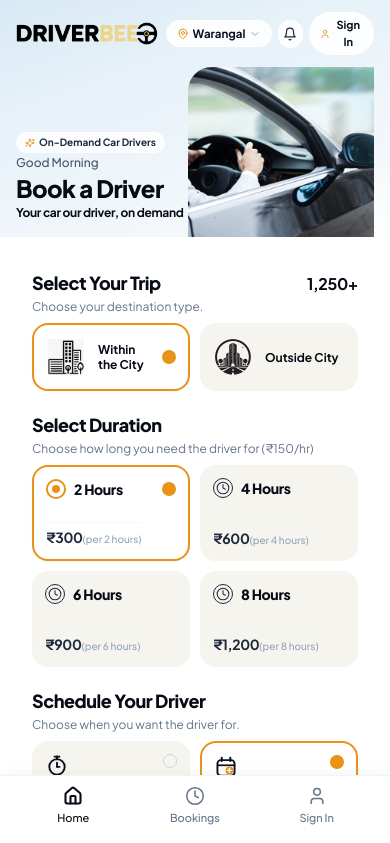
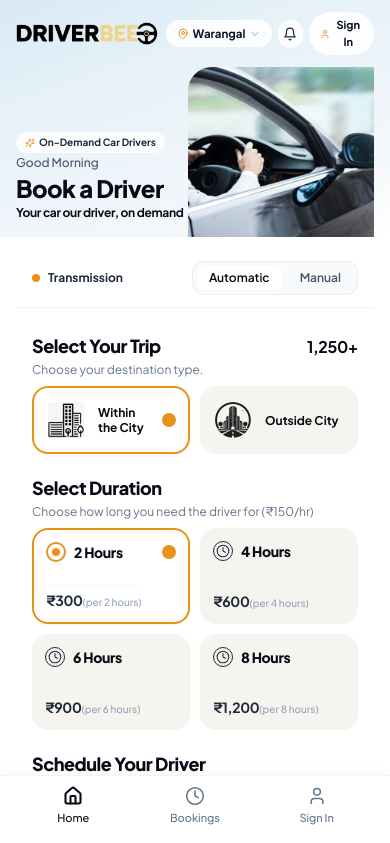
Before and after one commit to sarvexmarketing-hash/driverbeee, a React (Vite) app: page / in a window 390 px wide. Shown: the top 843 px of the page. Built offline with nearby package versions, Linux system fonts and the light colour scheme; no server answers; the database is empty.

Commit message:
fix: make transmission toggle (automatic/manual) visible on mobile view

```diff
--- a/src/components/BookingCard.tsx
+++ b/src/components/BookingCard.tsx
@@ -22,18 +22,19 @@ export const BookingCard: React.FC<BookingCardProps> = ({
       id="booking-card-section"
       className="w-full max-w-[1020px] mx-auto bg-transparent lg:bg-white lg:rounded-[26px] lg:border lg:border-navy-200/90 lg:shadow-card p-0 lg:p-8 transition-all relative z-20"
     >
-      {/* Desktop-only top bar with car transmission preference */}
-      <div className="hidden lg:flex items-center justify-between gap-2 pb-3 mb-4 border-b border-navy-100">
+      {/* Top bar with car transmission preference (visible on both mobile and desktop) */}
+      <div className="flex items-center justify-between gap-2 pb-3 mb-2 lg:mb-4 border-b border-navy-100 px-4 lg:px-0 pt-2 lg:pt-0">
         <div className="flex items-center gap-2 text-xs font-semibold text-navy-800">
-          <span className="w-2 h-2 rounded-full bg-bee-600" />
-          <span>Professional Driver Service For Your Personal Vehicle</span>
+          <span className="w-2 h-2 rounded-full bg-bee-600 shrink-0" />
+          <span className="hidden sm:inline">Professional Driver Service For Your Personal Vehicle</span>
+          <span className="sm:hidden text-xs font-bold text-navy-800">Transmission</span>
         </div>
 
-        <div className="flex items-center gap-1.5 bg-navy-50 p-1 rounded-xl border border-navy-200/60">
+        <div className="flex items-center gap-1.5 bg-navy-50 p-1 rounded-xl border border-navy-200/60 shrink-0">
           <button
             type="button"
             onClick={() => updateBookingState({ transmission: 'automatic' })}
-            className={`px-2.5 py-1 text-[11px] font-semibold rounded-lg transition-all ${
+            className={`px-3 py-1 text-xs font-semibold rounded-lg transition-all ${
               bookingState.transmission === 'automatic'
                 ? 'bg-white text-navy-950 shadow-xs'
                 : 'text-navy-600 hover:text-navy-900'
@@ -44,7 +45,7 @@ export const BookingCard: React.FC<BookingCardProps> = ({
           <button
             type="button"
             onClick={() => updateBookingState({ transmission: 'manual' })}
-            className={`px-2.5 py-1 text-[11px] font-semibold rounded-lg transition-all ${
+            className={`px-3 py-1 text-xs font-semibold rounded-lg transition-all ${
               bookingState.transmission === 'manual'
                 ? 'bg-white text-navy-950 shadow-xs'
                 : 'text-navy-600 hover:text-navy-900'
```
